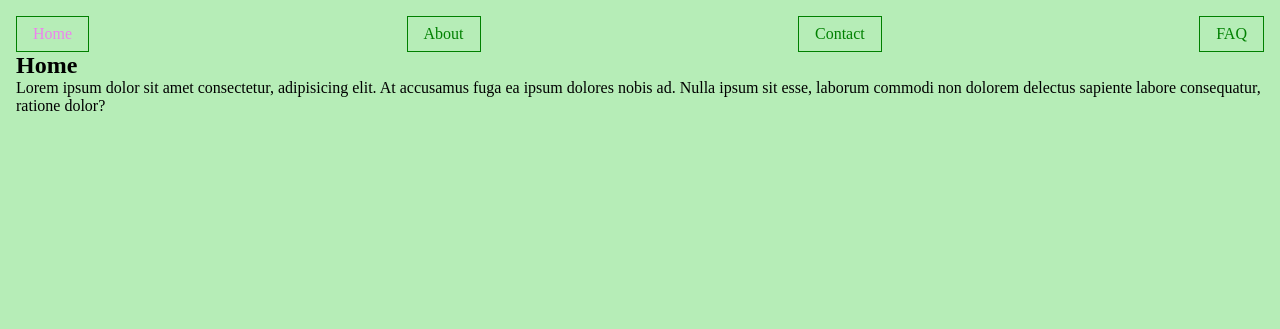
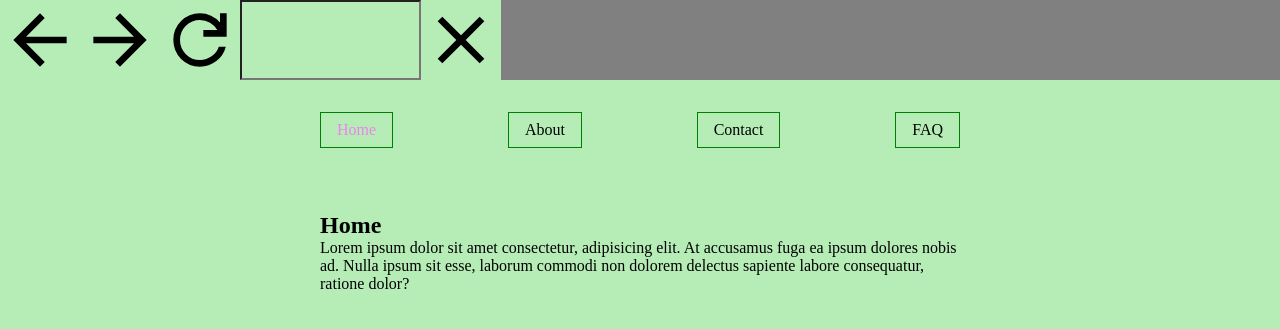
Before and after one commit to MariaRiosNavarro/_backend, a website: page 7_backend/assets/index.html in a window 1280 px wide. Drawn offline with Linux system fonts and the light colour scheme.

Commit message:
works for all cases

```diff
--- a/7_backend/assets/index.html
+++ b/7_backend/assets/index.html
@@ -7,6 +7,14 @@
     <title>Home</title>
   </head>
   <body>
+    <main>
+      <header>
+        <img src="./back.svg" alt="img" />
+        <img src="./forward.svg" alt="img" />
+        <img src="./reload.svg" alt="img" />
+        <input type="text" contenteditable="true"></input>
+        <img src="./close.svg" alt="img" />
+      </header>
       <nav>
         <ul>
         <li><a href="/" class="selected">Home</a></li>
@@ -15,11 +23,14 @@
         <li><a href="/faq">FAQ</a></li>
         </ul>
       </nav>
+      <section class="main-sec">
           <h2>Home</h2>
           <p>
           Lorem ipsum dolor sit amet consectetur, adipisicing elit. At accusamus
           fuga ea ipsum dolores nobis ad. Nulla ipsum sit esse, laborum commodi non
           dolorem delectus sapiente labore consequatur, ratione dolor?
           </p>
+      </section>
+    </main>
   </body>
 </html>
--- a/7_backend/assets/main.css
+++ b/7_backend/assets/main.css
@@ -4,8 +4,19 @@
   padding: 0;
 }
 
-body {
-  padding: 1rem;
+main {
+  max-width: 100vw;
+}
+
+header {
+  display: flex;
+  width: 100vw;
+  height: 5rem;
+  background-color: gray;
+}
+
+nav {
+  padding: 2rem 25%;
 }
 
 ul {
@@ -21,9 +32,17 @@ li {
 
 a {
   text-decoration: none;
-  color: green;
+  color: black;
 }
 
 .selected {
   color: violet;
 }
+
+.main-sec {
+  padding: 2rem 25%;
+}
+
+img {
+  max-width: 100%;
+}
```
Also changed, not shown: 7_backend/index.js (+11 -26 lines), 8_backend/package.json (added, +13 -0 lines), 7_backend/assets/back.svg (added), 7_backend/assets/circle.svg (added), 7_backend/assets/close.svg (added), 7_backend/assets/forward.svg (added), 7_backend/assets/reload.svg (added). Lines whose indentation alone changed are shown as unchanged.
